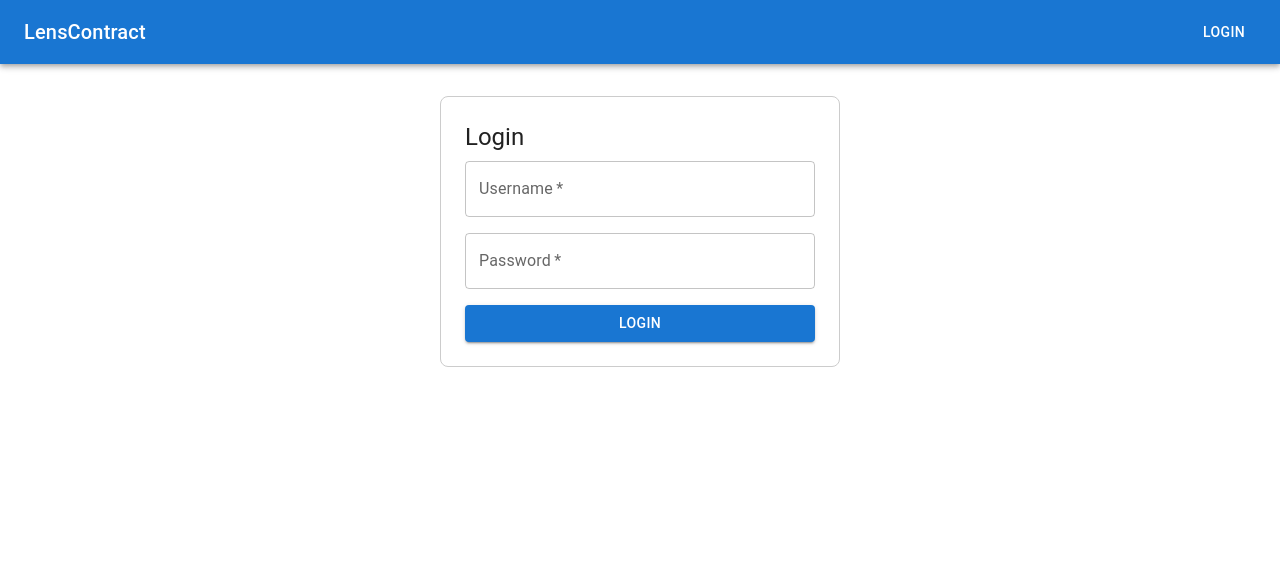
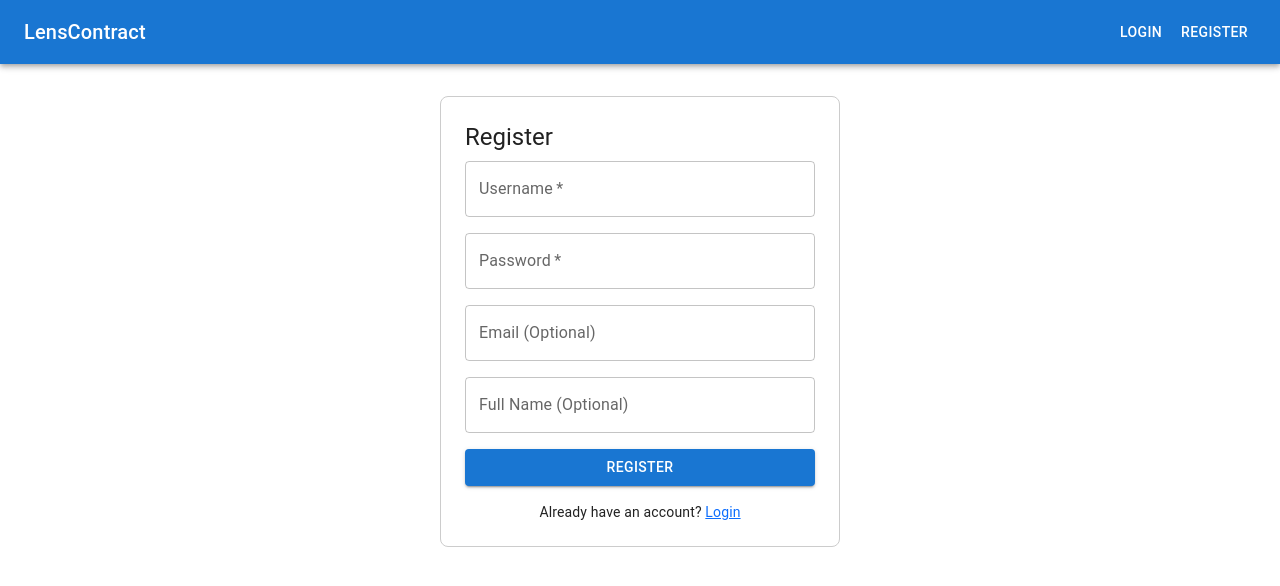
Before and after one commit to vyavahareyash/LensContract, a React (Create React App) app in the folder frontend/: page /register in a window 1280 px wide. Shown: the top 586 px of the page. Built offline with nearby package versions, Linux system fonts and the light colour scheme; no server answers.

Commit message:
feat: Implement user registration and set registration page as default entry

```diff
--- a/frontend/src/App.tsx
+++ b/frontend/src/App.tsx
@@ -5,6 +5,7 @@ import { ContractForm } from './components/ContractForm';
 import { Routes, Route, Link, useLocation, useNavigate } from 'react-router-dom';
 import { ContractDetail } from './components/ContractDetail';
 import { Login } from './components/Login';
+import { Register } from './components/Register';
 import { PrivateRoute } from './components/PrivateRoute';
 import { Summary } from './components/Summary';
 import { HomeContent } from './components/HomeContent';
@@ -40,7 +41,10 @@ function App() {
               <Button color="inherit" onClick={handleLogout}>Logout</Button>
             </>
           ) : (
-            <Button color="inherit" component={Link} to="/login">Login</Button>
+            <>
+              <Button color="inherit" component={Link} to="/login">Login</Button>
+              <Button color="inherit" component={Link} to="/register">Register</Button>
+            </>
           )}
         </Toolbar>
       </AppBar>
@@ -83,10 +87,11 @@ function App() {
 
       <Routes>
         <Route path="/login" element={<Login />} />
+        <Route path="/register" element={<Register />} />
         <Route path="/" element={<PrivateRoute><HomeContent /></PrivateRoute>} />
         <Route path="/contracts/:contractId" element={<PrivateRoute><ContractDetail /></PrivateRoute>} />
         <Route path="/summary" element={<PrivateRoute><Summary /></PrivateRoute>} />
-        <Route path="*" element={<Login />} />
+        <Route path="*" element={<Register />} />
       </Routes>
     </div>
   );
--- /dev/null
+++ b/frontend/src/components/Register.tsx
@@ -0,0 +1,85 @@
+import React, { useState } from 'react';
+import { useNavigate, Link } from 'react-router-dom';
+import api from '../services/api';
+import { TextField, Button, Box, Typography, Alert } from '@mui/material';
+
+export const Register: React.FC = () => {
+  const [username, setUsername] = useState('');
+  const [password, setPassword] = useState('');
+  const [email, setEmail] = useState('');
+  const [fullName, setFullName] = useState('');
+  const [error, setError] = useState<string | null>(null);
+  const [success, setSuccess] = useState<string | null>(null);
+  const navigate = useNavigate();
+
+  const handleRegister = async (event: React.FormEvent) => {
+    event.preventDefault();
+    setError(null);
+    setSuccess(null);
+    try {
+      await api.post('/register', {
+        username: username,
+        hashed_password: password, // This is the plain password for registration endpoint
+        email: email,
+        full_name: fullName,
+      });
+      setSuccess('Registration successful! You can now log in.');
+      // Optionally, navigate to login page after a delay
+      setTimeout(() => {
+        navigate('/login');
+      }, 2000);
+    } catch (err: any) {
+      setError(err.response?.data?.detail || 'Registration failed');
+    }
+  };
+
+  return (
+    <Box component="form" onSubmit={handleRegister} sx={{ mt: 4, mx: 'auto', maxWidth: 400, p: 3, border: '1px solid #ccc', borderRadius: 2 }}>
+      <Typography variant="h5" component="h1" gutterBottom>Register</Typography>
+      {error && <Alert severity="error" sx={{ mb: 2 }}>{error}</Alert>}
+      {success && <Alert severity="success" sx={{ mb: 2 }}>{success}</Alert>}
+      <TextField
+        fullWidth
+        label="Username"
+        variant="outlined"
+        value={username}
+        onChange={e => setUsername(e.target.value)}
+        required
+        sx={{ mb: 2 }}
+      />
+      <TextField
+        fullWidth
+        label="Password"
+        type="password"
+        variant="outlined"
+        value={password}
+        onChange={e => setPassword(e.target.value)}
+        required
+        sx={{ mb: 2 }}
+      />
+      <TextField
+        fullWidth
+        label="Email (Optional)"
+        type="email"
+        variant="outlined"
+        value={email}
+        onChange={e => setEmail(e.target.value)}
+        sx={{ mb: 2 }}
+      />
+      <TextField
+        fullWidth
+        label="Full Name (Optional)"
+        variant="outlined"
+        value={fullName}
+        onChange={e => setFullName(e.target.value)}
+        sx={{ mb: 2 }}
+      />
+      <Button type="submit" variant="contained" color="primary" fullWidth>
+        Register
+      </Button>
+      <Typography variant="body2" sx={{ mt: 2, textAlign: 'center' }}>
+        Already have an account? <Link to="/login">Login</Link>
+      </Typography>
+    </Box>
+  );
+};
```
Also changed, not shown: 1 other file (tests, documents, lock files or other folders).
